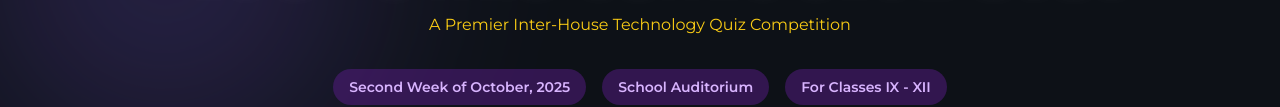
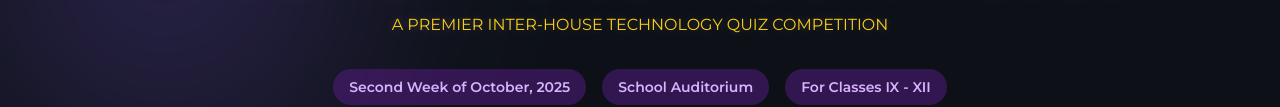
Before and after one commit to syncshreyansh/THE-BITS-AND-GEARS-SHOW, a plain HTML site: page index.html in a window 1280 px wide. Shown: the part 255-362 px from the top of the page. Drawn offline with nearby package versions, Linux system fonts and the light colour scheme.

Commit message:
index.html

```diff
--- a/index.html
+++ b/index.html
@@ -228,9 +228,9 @@
             The BITS AND GEARS <br class="md:hidden" />Show 2025
           </h1>
           <p
-            class="mt-4 text-base md:text-base text-yellow-400 max-w-3xl mx-auto mont"
+            class="mt-4 text-base md:text-base text-yellow-400 max-w-3xl mx-auto mont glow"
           >
-            A Premier Inter-House Technology Quiz Competition
+            A PREMIER INTER-HOUSE TECHNOLOGY QUIZ COMPETITION
           </p>
           <div class="mt-8 flex flex-wrap justify-center gap-4 mont">
             <div
```
